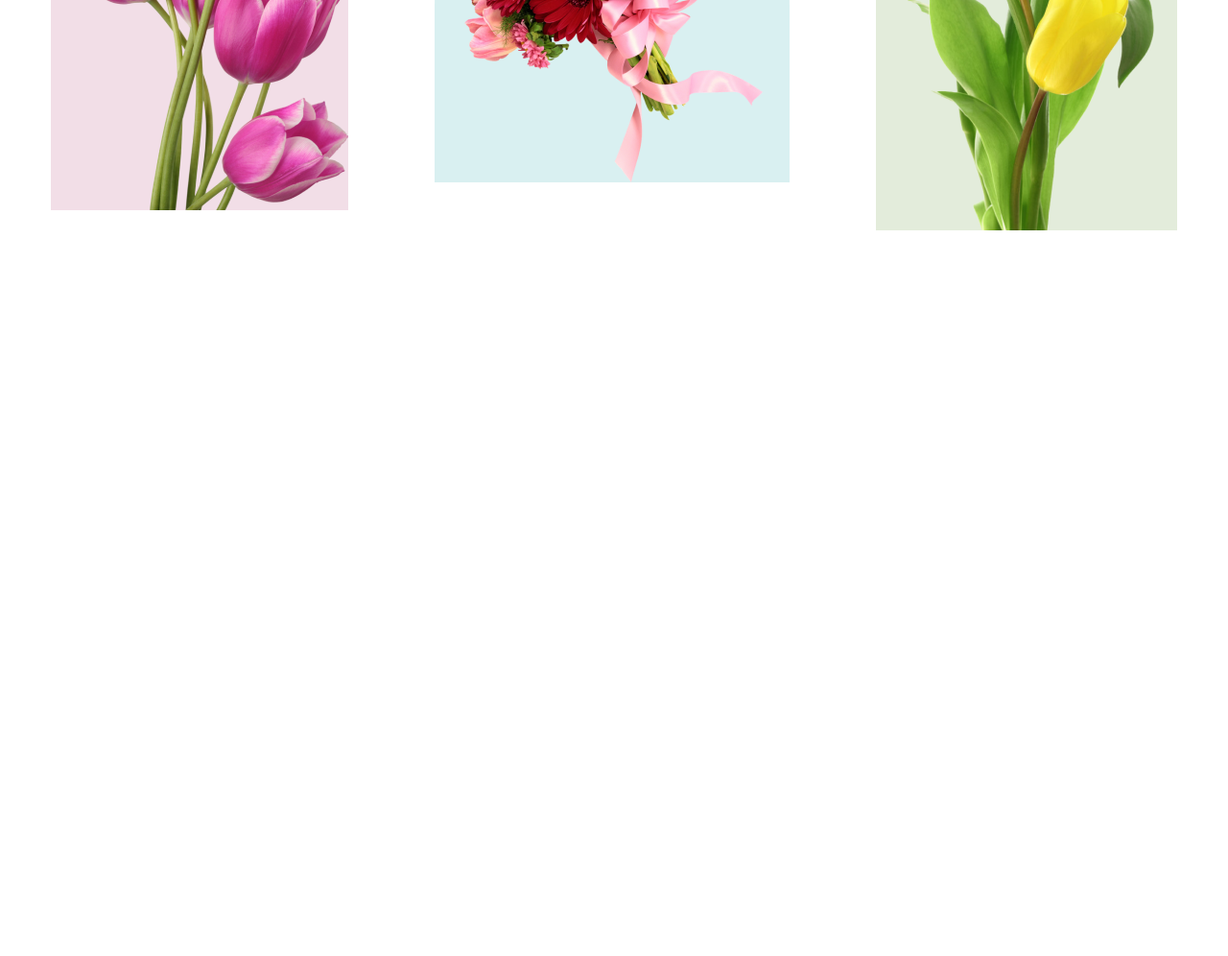
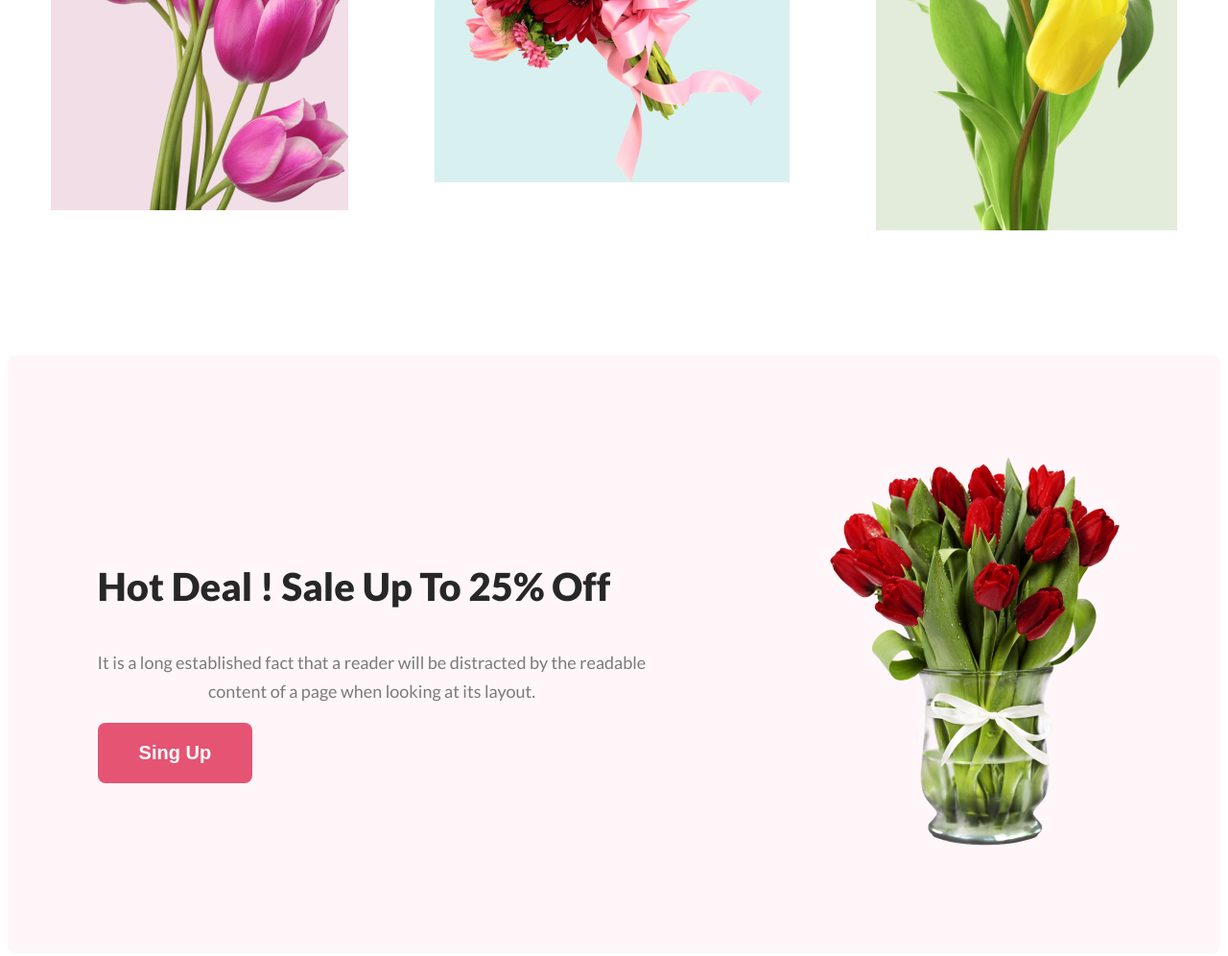
Before and after one commit to Hafcha71/my-flower-shop-website, a plain HTML site: page my-flower-shop-website/index.html in a window 1280 px wide. Shown: the part 1281-2277 px from the top of the page at 96% size. Before the commit the page ends 1529 px from the top, so only its background shows below. Drawn offline with Linux system fonts and the light colour scheme.

Commit message:
added hot deals section

```diff
--- a/my-flower-shop-website/index.html
+++ b/my-flower-shop-website/index.html
@@ -43,8 +43,18 @@
         <img class="flower2" src="./Flower Asset/pngwing 5.png" alt="">
         <img class="flower3" src="./Flower Asset/pngwing 7.png" alt="">
     </div>
+</section>
+<section class="hot-deals-section">
+    <div class="hot-deals">
+        <h3 class="hot-deals-title">Hot Deal ! Sale Up To 25% Off</h3>
+        <p class="hot-deals-description">It is a long established fact that a reader will be distracted by the readable <br> content of a page when looking at its layout.</p>
+        <button class="primary-btn">Sing Up</button>
+    </div>
+    <div class="hot-deals-img">
+        <img src="./Flower Asset/pngwing 8.png" alt="">
+    </div>
+</section>
 
-</section>
 
 </body>
 
--- a/my-flower-shop-website/style.css
+++ b/my-flower-shop-website/style.css
@@ -86,3 +86,30 @@ background: rgba(5, 151, 160, 0.15);
     border-radius: 300px 300px 0px 0px;
 background: rgba(71, 125, 17, 0.15);
 }
+/* this is hot deals styles */
+.hot-deals-section{
+    display: flex;
+    justify-content: space-around;
+    align-items: center;
+    border-radius: 8px;
+background: rgba(229, 84, 115, 0.05);
+margin-top: 130px;
+margin-bottom: 130px;
+padding-top: 100px;
+padding-bottom: 100px;
+}
+.hot-deals{
+    /* align-items: center; */
+}
+.hot-deals-title{
+    color: #272727;
+font-size: 40px;
+font-weight: 800;
+}
+.hot-deals-description{
+    color: rgba(39, 39, 39, 0.60);
+text-align: center;
+font-size: 18px;
+font-weight: 400;
+line-height: 30px;
+}
```
